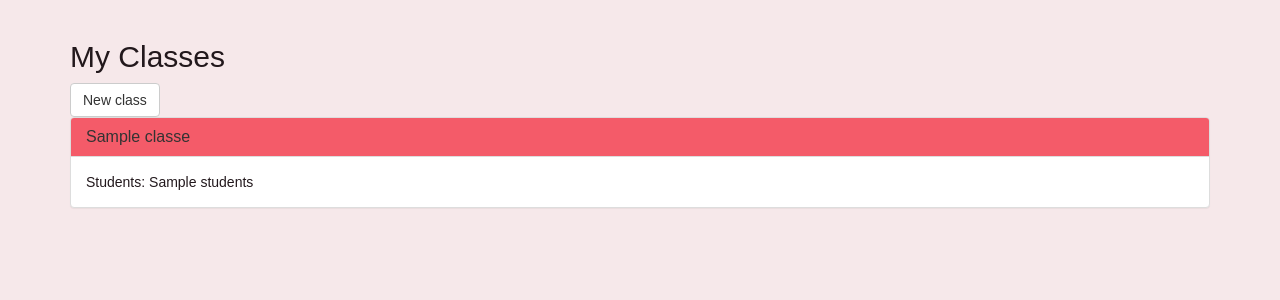
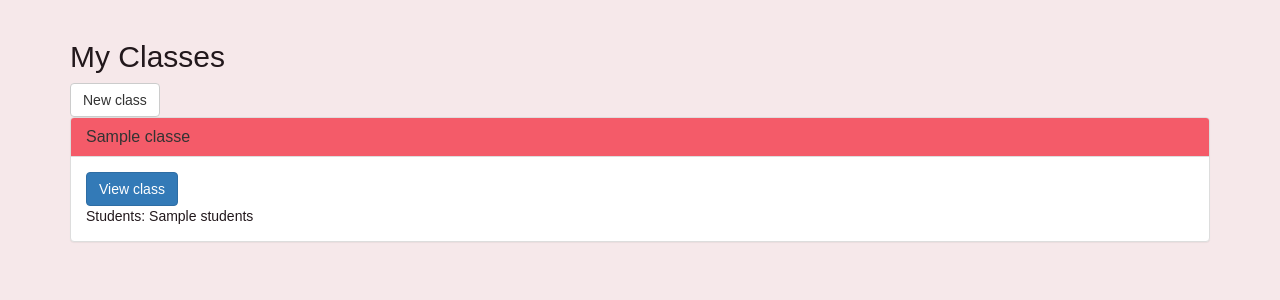
Before and after one commit to anyakeller/rocket-sammies, a Flask app: page /class in a window 1280 px wide. Shown: the part 52-352 px from the top of the page. Run offline with Flask 2, Linux system fonts and the light colour scheme; the visitor is signed in with stand-in values (Sample User, id 1); a database or web service that is not in the repository returns one stand-in record (values such as "Sample title"); some libraries are stand-ins or nearby versions.

Commit message:
Add individual class view

```diff
--- a/app.py
+++ b/app.py
@@ -1,4 +1,4 @@
-from flask import Flask, render_template, session, redirect
+from flask import Flask, abort, render_template, session, redirect
 import os
 
 
@@ -36,10 +36,16 @@ def dashboard():
     return render_template("dashboard.html")
 
 @app.route("/class")
+@app.route("/class/<cid>")
 @redirect_if_not_logged_in
-def classview():
-    classes = utils.classes.get_classes(teacher=session.get("uid"))
-    return render_template("class.html", classes=classes)
+def classview(cid=None):
+    if cid is None:
+        classes = utils.classes.get_class(teacher=session.get("uid"))
+        return render_template("class.html", classes=classes)
+    _class = utils.classes.get_class(cid=cid)
+    if len(_class) != 1:
+        abort(404)
+    return "Individual class view"
 
 @app.route("/logout")
 def logout():
--- a/templates/class.html
+++ b/templates/class.html
@@ -53,6 +53,7 @@
             </div>
             <div id="{{ class["cid"] }}" class="panel-collapse collapse in">
                 <div class="panel-body">
+                    <a href="/class/{{ class["cid"] }}" class="btn btn-primary">View class</a><br>
                     Students: {{ class["students"] }}
                 </div>
             </div>
--- a/utils/classes.py
+++ b/utils/classes.py
@@ -19,7 +19,7 @@ def create_class(name, tid, students=[]):
     db.classes.insert(class_)
     return cid
 
-def get_classes(**match):
+def get_class(**match):
     """Retrieve all classes that match the keyword arguments """
 
     db = common.get_connection()
```
